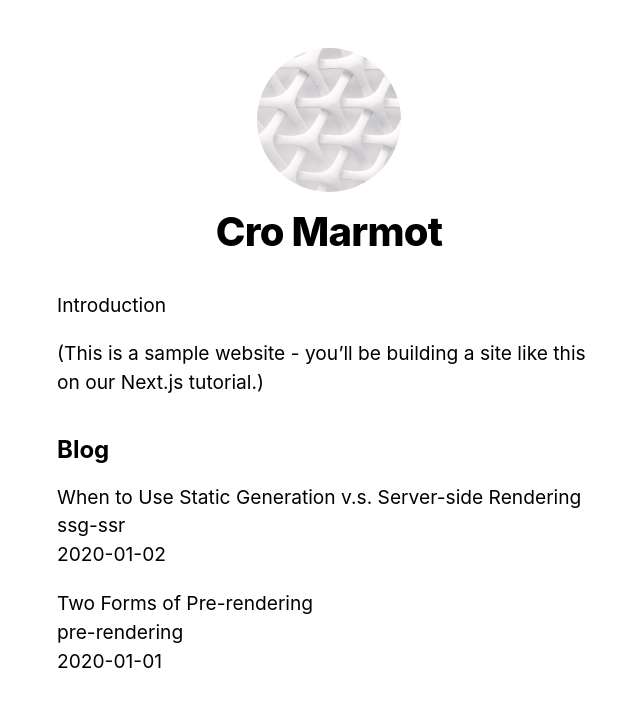
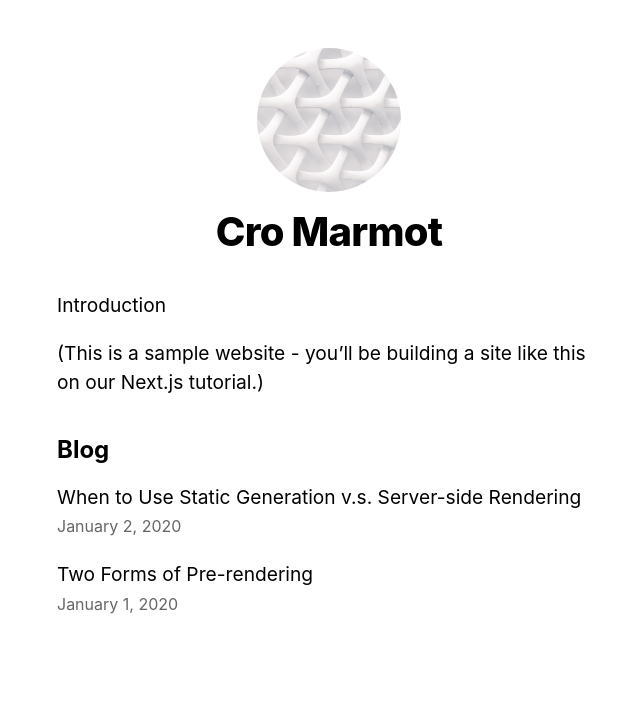
Before and after one commit to CroMarmot/ReactDemo, a Next.js app: page / in a window 1280 px wide. Shown: the top 706 px of the page, without its empty margins (311-951 px from the left). Built offline with nearby package versions, Linux system fonts and the light colour scheme.

Commit message:
404 and link from home

```diff
--- /dev/null
+++ b/pages/404.tsx
@@ -0,0 +1,3 @@
+export default function Custom404() {
+  return <h1>404 - Page Not Found</h1>;
+}
--- a/pages/index.tsx
+++ b/pages/index.tsx
@@ -1,4 +1,6 @@
 import Head from 'next/head';
+import Link from 'next/link';
+import Date from '../components/date';
 import Layout, { siteTitle } from '../components/layout';
 import utilStyles from '../styles/utils.module.css';
 import { getSortedPostsData } from '../lib/posts';
@@ -33,11 +35,11 @@
         <ul className={utilStyles.list}>
           {allPostsData.map(({ id, date, title }) => (
             <li className={utilStyles.listItem} key={id}>
-              {title}
+              <Link href={`/posts/${id}`}>{title}</Link>
               <br />
-              {id}
-              <br />
-              {date}
+              <small className={utilStyles.lightText}>
+                <Date dateString={date} />
+              </small>
             </li>
           ))}
         </ul>
```
